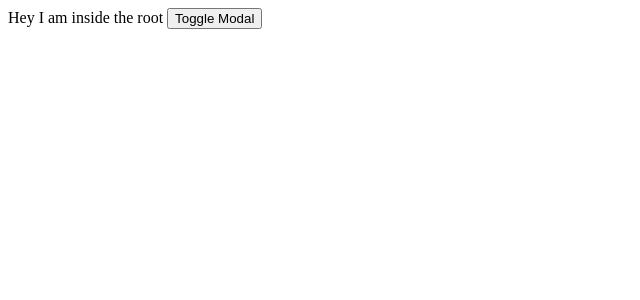
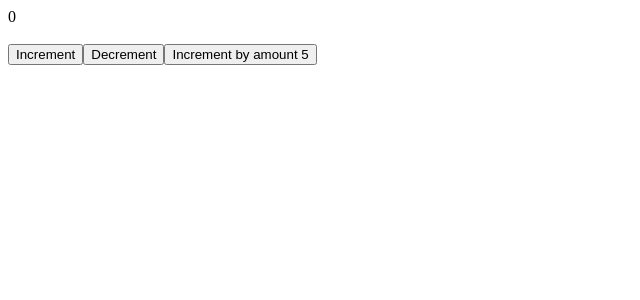
Before and after one commit to Shri2710/react-revision, a React app: page / in a window 1280 px wide. Shown: the top 300 px of the page, without its empty margins (0-640 px from the left). Built offline with nearby package versions, Linux system fonts and the light colour scheme.

Commit message:
Redux and Redux ToolKit

```diff
--- a/package.json
+++ b/package.json
@@ -11,8 +11,10 @@
   "author": "",
   "license": "ISC",
   "dependencies": {
+    "@reduxjs/toolkit": "^2.2.1",
     "react": "^18.2.0",
-    "react-dom": "^18.2.0"
+    "react-dom": "^18.2.0",
+    "react-redux": "^9.1.0"
   },
   "devDependencies": {
     "@babel/core": "^7.23.9",
--- a/src/App.js
+++ b/src/App.js
@@ -1,11 +1,17 @@
 import React from 'react';
-import { useState,useRef, lazy, Suspense} from 'react';
-import {createPortal} from 'react-dom';
+import { useSelector, useDispatch } from 'react-redux'
+import { decrement, increment, incrementByAmount } from './counterSlice'
 const App = () => {
-    const [showModal,toggleModal] = useState(false);
+    const count = useSelector((state) => state.counter.value);
+    const dispatch = useDispatch()
+
     return <>
-        Hey I am inside the root <button onClick={()=> toggleModal((prev)=> !prev)}>Toggle Modal</button>
-        {showModal && createPortal(<div>This is the Modal content</div>,document.body)}
+        {count}
+        <br />
+        <br />
+       <button onClick = {()=> dispatch(increment())}>Increment</button>
+       <button onClick = {()=> dispatch(decrement())}>Decrement</button>
+       <button onClick = {()=> dispatch(incrementByAmount(5))}>Increment by amount 5</button>
     </>
 }
 
--- /dev/null
+++ b/src/counterSlice.js
@@ -0,0 +1,30 @@
+import { createSlice } from '@reduxjs/toolkit'
+
+const initialState = {
+    value: 0,
+  }
+
+  export const counterSlice = createSlice({
+    name: 'counter',
+    initialState,
+    reducers: {
+      increment: (state) => {
+        // Redux Toolkit allows us to write "mutating" logic in reducers. It
+        // doesn't actually mutate the state because it uses the Immer library,
+        // which detects changes to a "draft state" and produces a brand new
+        // immutable state based off those changes
+        state.value += 1
+      },
+      decrement: (state) => {
+        state.value -= 1
+      },
+      incrementByAmount: (state, action) => {
+        state.value += action.payload
+      },
+    },
+  })
+
+  // Action creators are generated for each case reducer function
+export const { increment, decrement, incrementByAmount } = counterSlice.actions
+
+export default counterSlice.reducer
--- a/src/index.js
+++ b/src/index.js
@@ -1,7 +1,10 @@
 import React from 'react';
 import ReactDOM from 'react-dom';
 import App from './App';
-
+import { store } from './store'
+import { Provider } from 'react-redux'
 const root = ReactDOM.createRoot(document.querySelector(".root"));
 
-root.render(<App />);
+root.render(<Provider store={store}>
+    <App />
+</Provider>);
--- /dev/null
+++ b/src/store.js
@@ -0,0 +1,7 @@
+import { configureStore } from '@reduxjs/toolkit'
+import counterReducer  from './counterSlice.js';
+export const store = configureStore({
+  reducer: {
+    counter: counterReducer
+  },
+})
```
Also changed, not shown: 1 other file (tests, documents, lock files or other folders).
